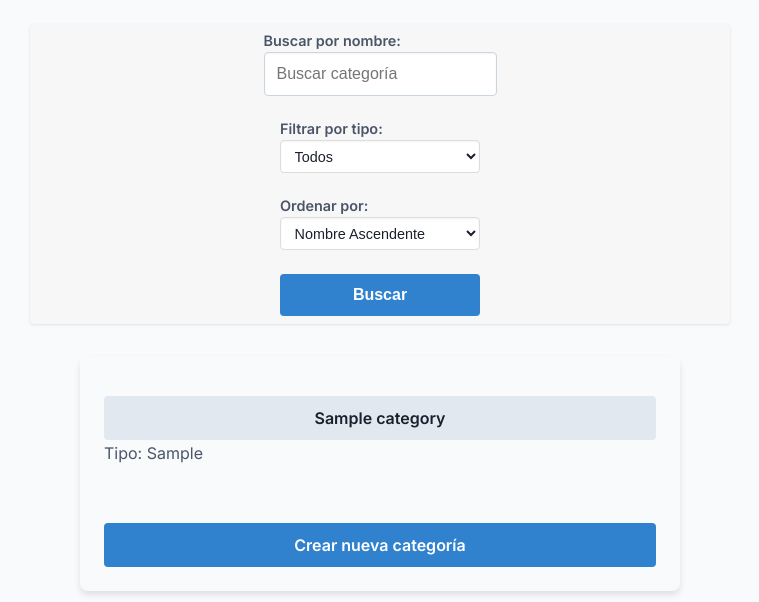
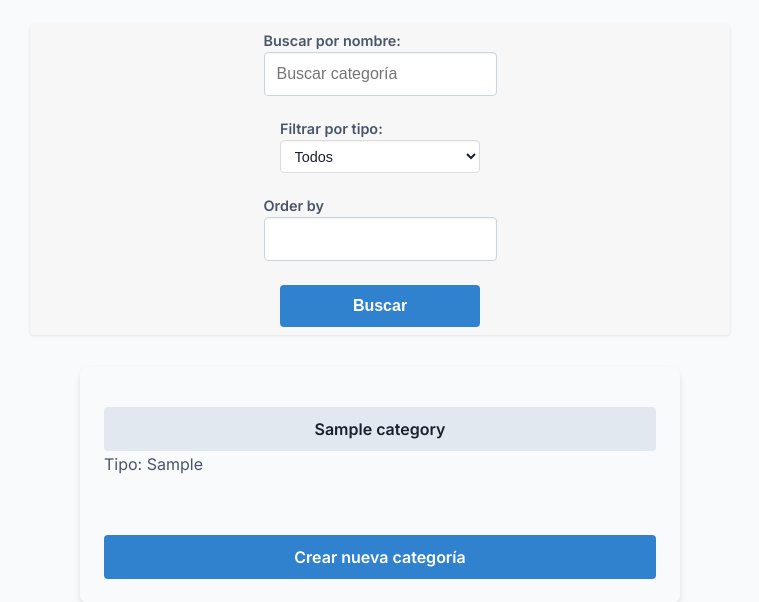
Before and after one commit to GiuProgramert/ls2-cms-py, a Django app: template templates/article/category_list.html in a window 1280 px wide. Shown: the part 151-753 px from the top of the page, without its empty margins (260-1019 px from the left). Run offline with Django 3.2, Linux system fonts and the light colour scheme; the template is opened without the code that fills it: most values are stand-ins (such as "Sample title", 1, 10 or a date in 2020); form fields are guessed from the names that the template uses; some libraries are stand-ins or nearby versions.

Commit message:
Bug fix de tipo de categoria y algunas cositas mas

```diff
--- a/article/forms.py
+++ b/article/forms.py
@@ -78,12 +78,12 @@
     )
     order_by = forms.ChoiceField(
         choices=[
-            ('name', 'Nombre Ascendente'),
-            ('-name', 'Nombre Descendente')
+            ('name', 'A-Z'),
+            ('-name', 'Z-A')
         ],
         required=False,
         label="Ordenar por",
-        widget=forms.Select
+        widget=forms.Select(attrs={'class': 'form-group'})
     )
     # Filtros adicionales
     filter_type = forms.ChoiceField(
--- a/article/views.py
+++ b/article/views.py
@@ -655,8 +655,6 @@
         order_by = form.cleaned_data.get('order_by', 'name')
         filter_type = form.cleaned_data.get('filter_type', 'all')
 
-        print("Valor de order_by:", order_by)
-
         # Filtrar por título que contenga el término de búsqueda
         if search_term:
             categories = categories.filter(name__icontains=search_term)
@@ -667,10 +665,6 @@
 
         # Ordenar los resultados
         categories = categories.order_by(order_by)
-
-        print("Lista de categorías ordenadas:")
-        for category in categories:
-            print(category.name)
 
     return render(request, 'article/category_list.html', {'form': form, 'categories': categories})
 
--- a/templates/article/category_list.html
+++ b/templates/article/category_list.html
@@ -8,11 +8,12 @@
 {% block content %}
 <h2>Categorías</h2>
 
-<!-- Formulario de búsqueda más compacto -->
 <form method="get" action="{% url 'category-list' %}" class="search-form">
     <div class="form-group">
         <label for="search-input">Buscar por nombre:</label>
-        <input id="search-input" type="text" name="search_term" value="{{ form.search_term.value|stringformat:'s' }}" placeholder="Buscar categoría" class="search-input">
+        <input id="search-input" type="text" name="search_term"
+        value="{{ form.search_term.value|default_if_none:'' }}"
+        placeholder="Buscar categoría" class="search-input">
     </div>
 
     <div class="form-group">
@@ -20,18 +21,16 @@
         <select id="filter-select" name="filter_type" class="filter-select">
             <option value="all" {% if form.filter_type.value == 'all' %}selected{% endif %}>Todos</option>
             <option value="free" {% if form.filter_type.value == 'free' %}selected{% endif %}>Free</option>
-            <option value="subscription" {% if form.filter_type.value == 'subscription' %}selected{% endif %}>Suscripción</option>
+            <option value="suscription" {% if form.filter_type.value == 'suscription' %}selected{% endif %}>Suscripción</option>
             <option value="pay" {% if form.filter_type.value == 'pay' %}selected{% endif %}>Pago</option>
         </select>
     </div>
 
     <div class="form-group">
-        <label for="order-select">Ordenar por:</label>
-        <select id="order-select" name="order_by" class="order-select">
-            <option value="name" {% if form.order_by.value == 'name' %}selected{% endif %}>Nombre Ascendente</option>
-            <option value="-name" {% if form.order_by.value == '-name' %}selected{% endif %}>Nombre Descendente</option>
-        </select>
+        {{ form.order_by.label_tag }}
+        {{ form.order_by }}
     </div>
+
 
     <button type="submit" class="search-button">Buscar</button>
 </form>
```
